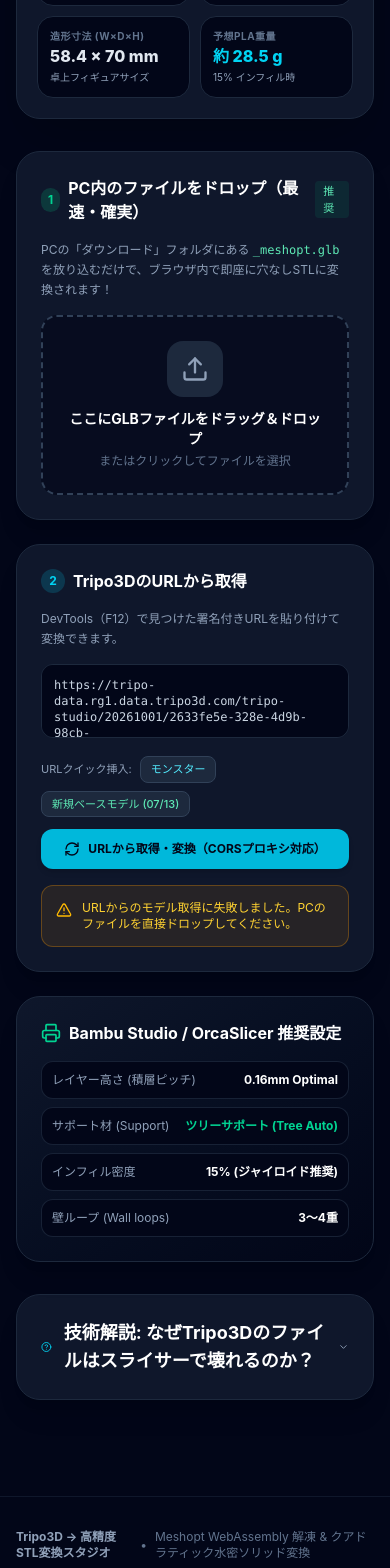
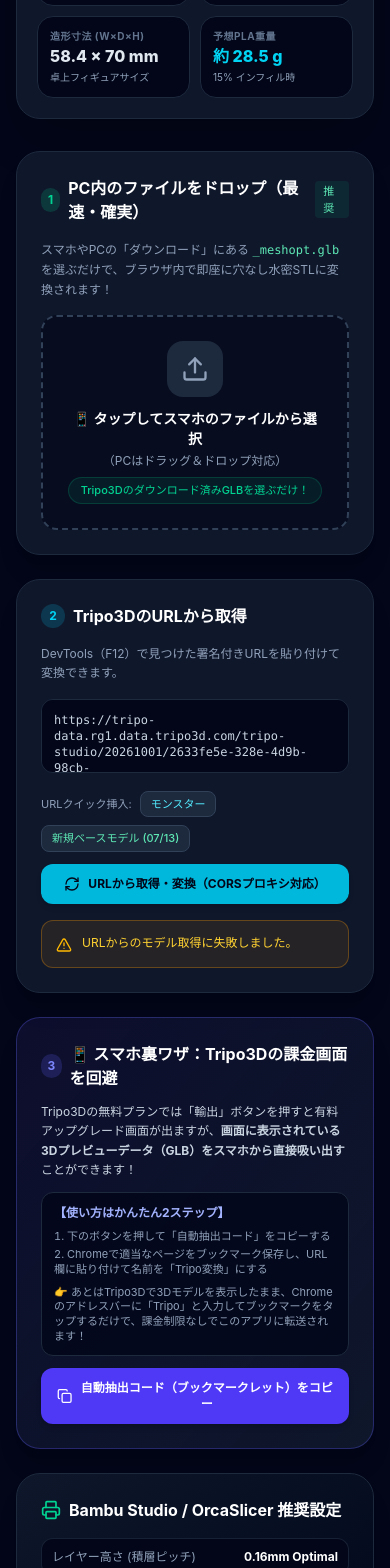
Before and after one commit to chinta44/Tripo3D-STL, a React (Vite) app: page / in a window 390 px wide. Shown: the part 1139-2707 px from the top of the page. Built offline with nearby package versions, Linux system fonts and the light colour scheme; no server answers.

Commit message:
feat(bookmarklet): add support for mobile model extraction
Add bookmarklet code and URL parameter handling to enable loading 3D models via query string from external browsers.

```diff
--- a/src/components/TripoStandaloneApp.tsx
+++ b/src/components/TripoStandaloneApp.tsx
@@ -26,7 +26,8 @@
   ChevronDown,
   ChevronUp,
   HelpCircle,
-  Check
+  Check,
+  Copy
 } from 'lucide-react';
 
 interface ModelMetrics {
@@ -71,6 +72,9 @@
   const [filamentColor, setFilamentColor] = useState<string>('#10b981'); // Bambu green
   const [targetHeightMm, setTargetHeightMm] = useState<number>(70);
   const [showFaq, setShowFaq] = useState<boolean>(false);
+  const [copiedBookmarklet, setCopiedBookmarklet] = useState<boolean>(false);
+
+  const bookmarkletCode = `javascript:(function(){try{var r=performance.getEntriesByType('resource').filter(function(e){return e.name.indexOf('_meshopt.glb')!==-1||(e.name.indexOf('tripo')!==-1&&e.name.indexOf('.glb')!==-1);});if(r.length>0){var u=r[r.length-1].name;location.href='https://tripo3-d-stl.vercel.app/?url='+encodeURIComponent(u);}else{alert('3Dモデルデータが見つかりませんでした。モデルを指で少し回転させてから再実行してください。');}}catch(e){alert('エラー:'+e.message);}})();`;
 
   // Three.js refs
   const mountRef = useRef<HTMLDivElement | null>(null);
@@ -151,8 +155,16 @@
     };
     animate();
 
-    // Load default solid model
-    loadModelFromUrl('/downloads/cartoon_monster_solid.glb', 'cartoon_monster_solid');
+    // Check if ?url= query parameter exists (from mobile bookmarklet or direct link)
+    const urlParams = new URLSearchParams(window.location.search);
+    const initialQueryUrl = urlParams.get('url');
+    if (initialQueryUrl) {
+      setInputUrl(initialQueryUrl);
+      loadModelFromUrl(initialQueryUrl, 'tripo_mobile_model');
+    } else {
+      // Load default solid model
+      loadModelFromUrl('/downloads/cartoon_monster_solid.glb', 'cartoon_monster_solid');
+    }
 
     const handleResize = () => {
       if (!container || !renderer) return;
@@ -288,7 +300,7 @@
   // Load from URL
   const loadModelFromUrl = async (url: string, name: string) => {
     setIsLoading(true);
-    setProgressText('WebAssemblyでMeshopt圧縮を解凍中...');
+    setProgressText('3Dモデルデータを受信中...');
     setErrorMsg(null);
 
     try {
@@ -296,8 +308,16 @@
       const loader = new GLTFLoader();
       loader.setMeshoptDecoder(MeshoptDecoder);
 
+      // Determine fetch URL (use proxy for external URLs to bypass CORS)
+      let fetchUrl = url;
+      if (url.startsWith('http://') || url.startsWith('https://')) {
+        if (!url.startsWith(window.location.origin)) {
+          fetchUrl = `/api/proxy-model?url=${encodeURIComponent(url)}`;
+        }
+      }
+
       loader.load(
-        url,
+        fetchUrl,
         (gltf) => {
           setupGltfInViewer(gltf.scene, name);
           setIsLoading(false);
@@ -309,11 +329,18 @@
             setProgressText(`ダウンロード中... ${pct}%`);
           }
         },
-        (err) => {
-          console.error(err);
-          setIsLoading(false);
-          setProgressText('');
-          setErrorMsg('URLからのモデル取得に失敗しました。PCのファイルを直接ドロップしてください。');
+        async (err) => {
+          console.warn('Loader error with proxy, fallback to direct fetch buffer...', err);
+          try {
+            const res = await fetch(url);
+            const buf = await res.arrayBuffer();
+            await processGlbFileBuffer(buf, name);
+          } catch (e2: any) {
+            console.error(e2);
+            setIsLoading(false);
+            setProgressText('');
+            setErrorMsg('URLからのモデル取得に失敗しました。');
+          }
         }
       );
     } catch (err: any) {
@@ -652,19 +679,19 @@
             </div>
 
             <p className="text-xs text-slate-400 leading-relaxed">
-              PCの「ダウンロード」フォルダにある <code className="text-emerald-300 font-mono">_meshopt.glb</code> を放り込むだけで、ブラウザ内で即座に穴なしSTLに変換されます！
+              スマホやPCの「ダウンロード」にある <code className="text-emerald-300 font-mono">_meshopt.glb</code> を選ぶだけで、ブラウザ内で即座に穴なし水密STLに変換されます！
             </p>
 
             <div
               onDragOver={(e) => e.preventDefault()}
               onDrop={handleDrop}
               onClick={() => document.getElementById('standalone-file-input')?.click()}
-              className="border-2 border-dashed border-slate-700 hover:border-emerald-500/60 bg-slate-950/60 rounded-2xl p-6 text-center space-y-3 transition cursor-pointer group"
+              className="border-2 border-dashed border-slate-700 hover:border-emerald-500/60 bg-slate-950/60 rounded-2xl p-6 text-center space-y-3 transition cursor-pointer group active:scale-[0.99]"
             >
               <input
                 id="standalone-file-input"
                 type="file"
-                accept=".glb,.gltf"
+                accept=".glb,.gltf,model/gltf-binary,model/gltf+json,application/octet-stream,*"
                 className="hidden"
                 onChange={handleFileChange}
               />
@@ -672,8 +699,11 @@
                 <Upload className="w-7 h-7 text-slate-400 group-hover:text-emerald-400 transition" />
               </div>
               <div>
-                <p className="text-sm font-bold text-white">ここにGLBファイルをドラッグ＆ドロップ</p>
-                <p className="text-xs text-slate-500 mt-1">またはクリックしてファイルを選択</p>
+                <p className="text-sm font-bold text-white">📱 タップしてスマホのファイルから選択</p>
+                <p className="text-xs text-slate-400 mt-1">（PCはドラッグ＆ドロップ対応）</p>
+                <span className="inline-block mt-2 px-3 py-1 rounded-full bg-emerald-500/10 text-emerald-400 text-[11px] font-medium border border-emerald-500/20">
+                  Tripo3Dのダウンロード済みGLBを選ぶだけ！
+                </span>
               </div>
             </div>
           </div>
@@ -735,6 +765,50 @@
                 <span>{errorMsg}</span>
               </div>
             )}
+          </div>
+
+          {/* Method 3: Mobile Bookmarklet Trick (Bypass Paywall on Android/iPhone) */}
+          <div className="bg-gradient-to-br from-indigo-950/40 to-slate-900 rounded-3xl border border-indigo-500/30 p-6 shadow-xl space-y-3">
+            <div className="flex items-center gap-2">
+              <span className="w-6 h-6 rounded-full bg-indigo-500/20 text-indigo-400 flex items-center justify-center text-xs font-bold">3</span>
+              <h3 className="font-bold text-white text-base">📱 スマホ裏ワザ：Tripo3Dの課金画面を回避</h3>
+            </div>
+
+            <p className="text-xs text-slate-300 leading-relaxed">
+              Tripo3Dの無料プランでは「輸出」ボタンを押すと有料アップグレード画面が出ますが、<strong>画面に表示されている3Dプレビューデータ（GLB）をスマホから直接吸い出す</strong>ことができます！
+            </p>
+
+            <div className="p-3 bg-slate-950/80 rounded-xl border border-slate-800 space-y-2 text-xs text-slate-300">
+              <p className="font-bold text-indigo-300">【使い方はかんたん2ステップ】</p>
+              <ol className="list-decimal list-inside space-y-1 text-slate-400 text-[11px]">
+                <li>下のボタンを押して「自動抽出コード」をコピーする</li>
+                <li>Chromeで適当なページをブックマーク保存し、URL欄に貼り付けて名前を「Tripo変換」にする</li>
+              </ol>
+              <p className="text-[11px] text-slate-400">
+                👉 あとはTripo3Dで3Dモデルを表示したまま、Chromeのアドレスバーに「Tripo」と入力してブックマークをタップするだけで、課金制限なしでこのアプリに転送されます！
+              </p>
+            </div>
+
+            <button
+              onClick={() => {
+                navigator.clipboard.writeText(bookmarkletCode);
+                setCopiedBookmarklet(true);
+                setTimeout(() => setCopiedBookmarklet(false), 3000);
+              }}
+              className="w-full py-3 px-4 rounded-xl bg-indigo-600 hover:bg-indigo-500 text-white font-bold text-xs transition flex items-center justify-center gap-2 cursor-pointer shadow-md active:scale-98"
+            >
+              {copiedBookmarklet ? (
+                <>
+                  <CheckCircle2 className="w-4 h-4 text-emerald-400" />
+                  <span>コピー完了！ChromeのブックマークURLに貼ってください</span>
+                </>
+              ) : (
+                <>
+                  <Copy className="w-4 h-4" />
+                  <span>自動抽出コード（ブックマークレット）をコピー</span>
+                </>
+              )}
+            </button>
           </div>
 
           {/* Bambu Studio Slicing Cheat Sheet */}
```
